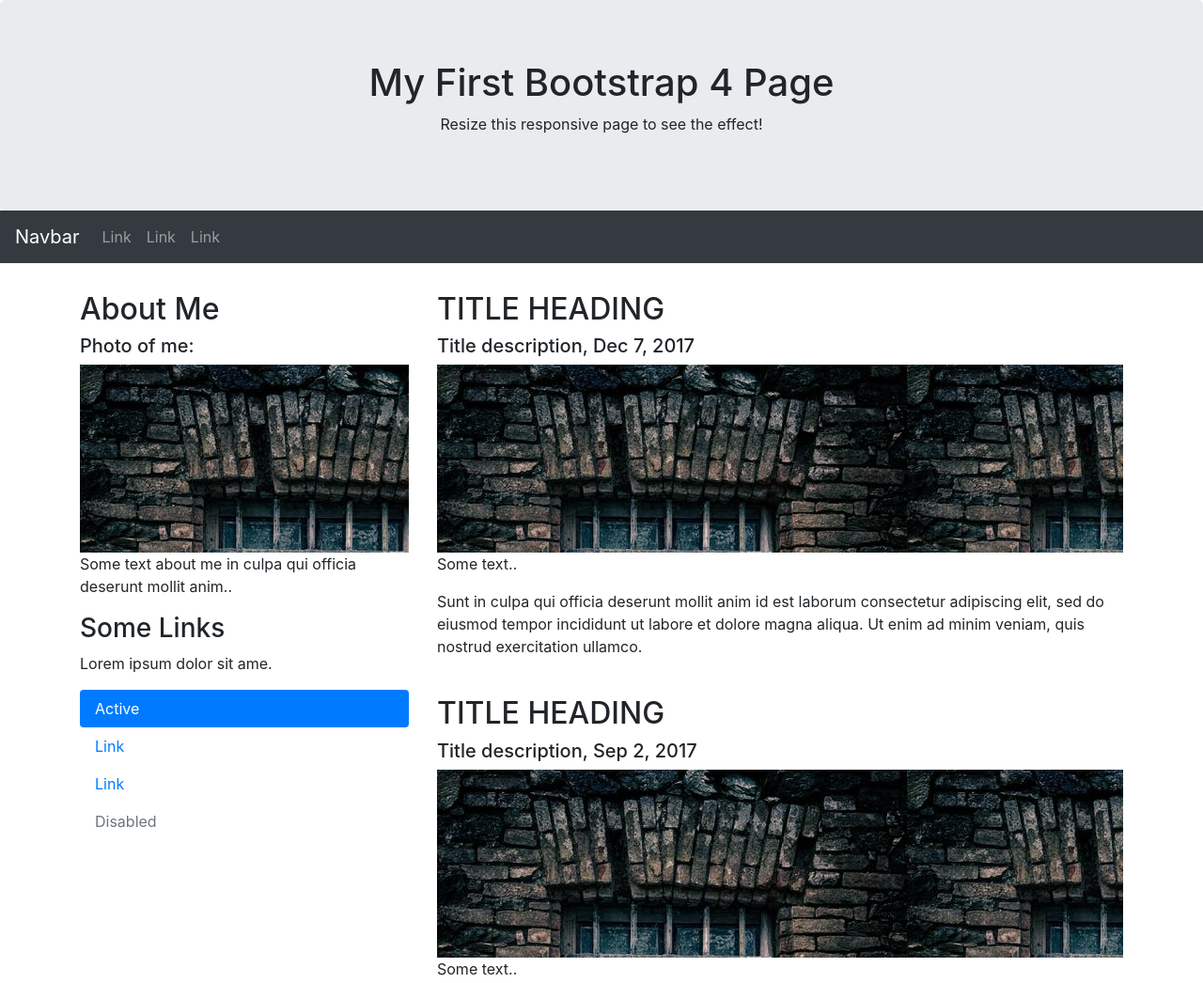
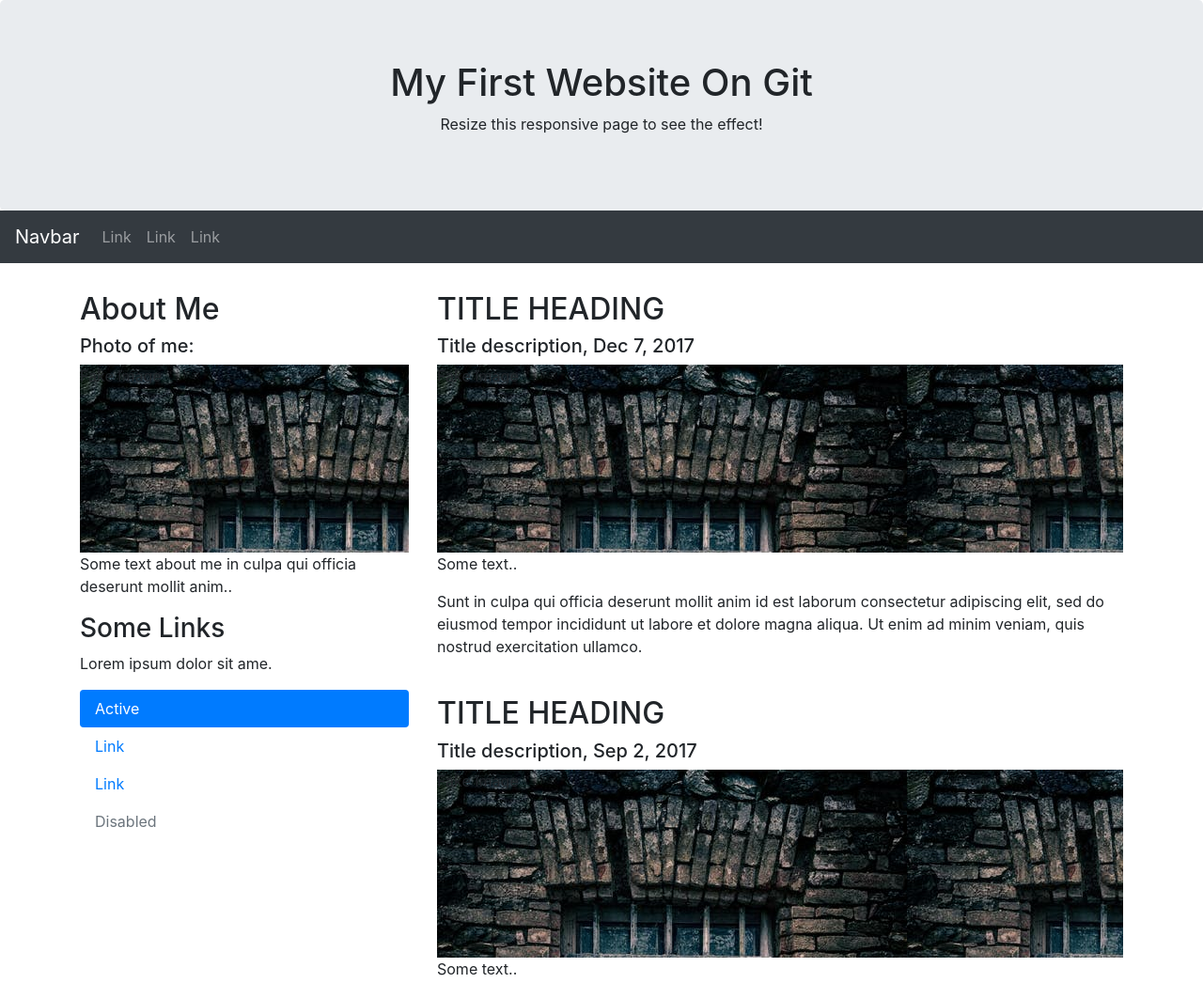
Before and after one commit to swati123123/project, a plain HTML site: page index.html in a window 1280 px wide. Shown: the top 1046 px of the page at 94% size. Drawn offline with Linux system fonts and the light colour scheme.

Commit message:
Update index.html

```diff
--- a/index.html
+++ b/index.html
@@ -17,7 +17,7 @@
 </head>
 <body>
 	<div class="jumbotron text-center" style="margin-bottom:0">
-  <h1>My First Bootstrap 4 Page</h1>
+  <h1>My First Website On Git</h1>
   <p>Resize this responsive page to see the effect!</p>
 </div>
 
```
